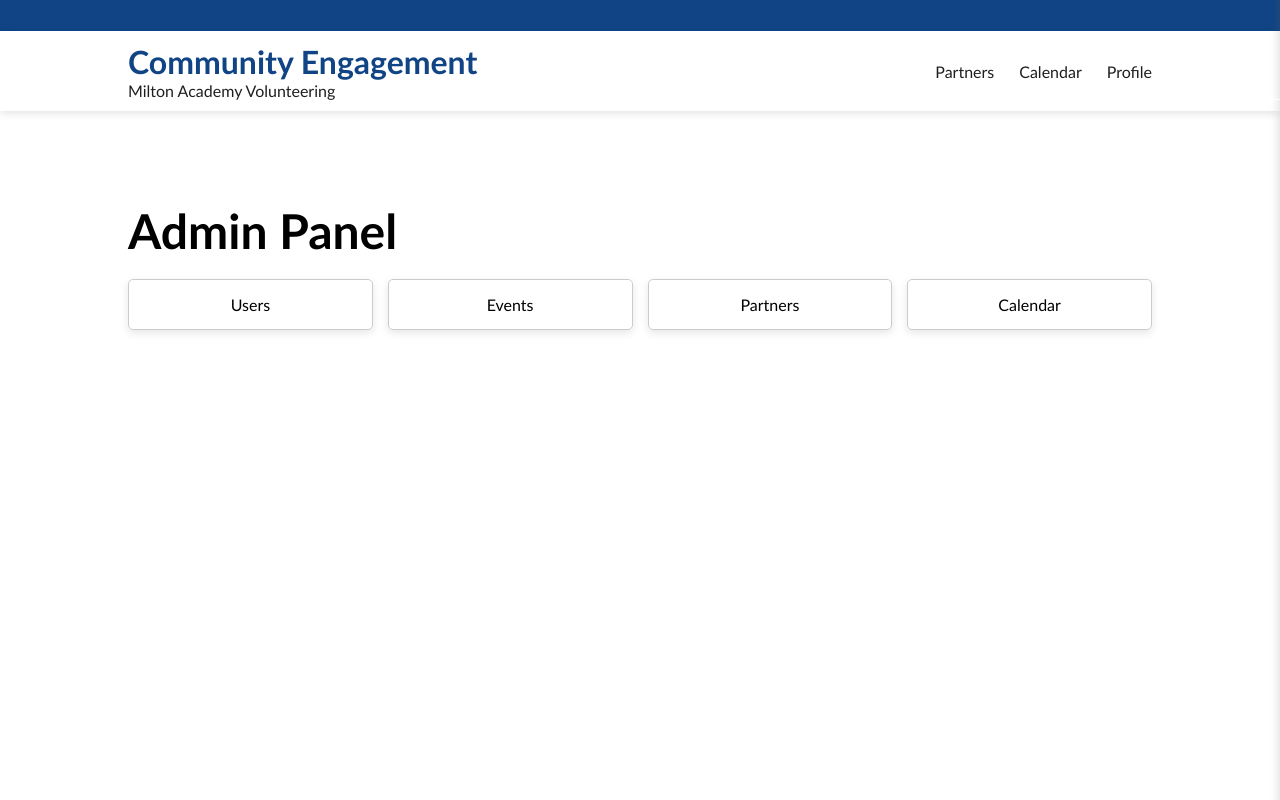
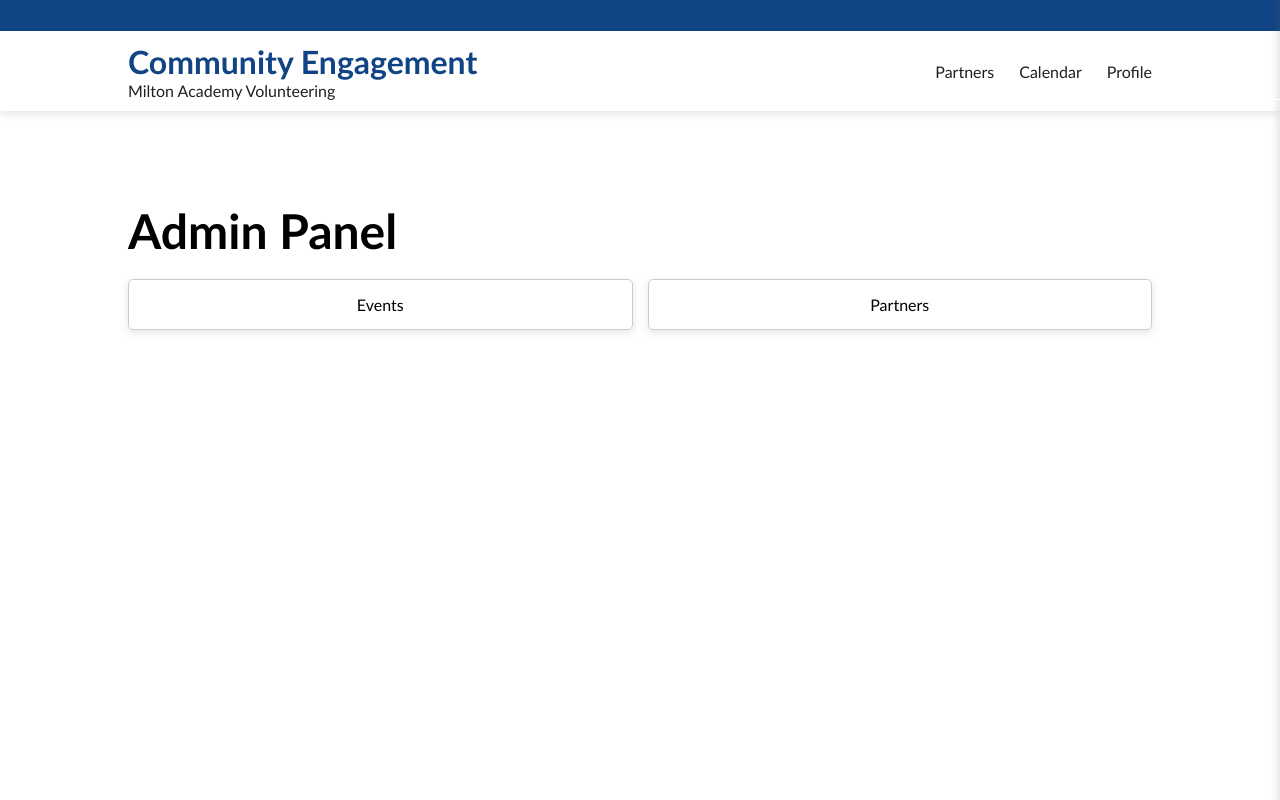
Before and after one commit to Bryan6734/community-engagement, a React (Create React App) app: page /admin in a window 1280 px wide. Built offline with nearby package versions, Linux system fonts and the light colour scheme.

Commit message:
Updated admin page to remove extra modules

```diff
--- a/src/Pages/AdminPage.js
+++ b/src/Pages/AdminPage.js
@@ -23,14 +23,14 @@ function AdminPage() {
         </div>
         <div className="block">
           <div className="search-buttons">
-            <button onClick={() => handleModuleChange("users")}>Users</button>
+            {/* <button onClick={() => handleModuleChange("users")}>Users</button> */}
             <button onClick={() => handleModuleChange("events")}>Events</button>
             <button onClick={() => handleModuleChange("partners")}>
               Partners
             </button>
-            <button onClick={() => handleModuleChange("calendar")}>
+            {/* <button onClick={() => handleModuleChange("calendar")}>
               Calendar
-            </button>
+            </button> */}
           </div>
 
           <div className="search-bar">
```
